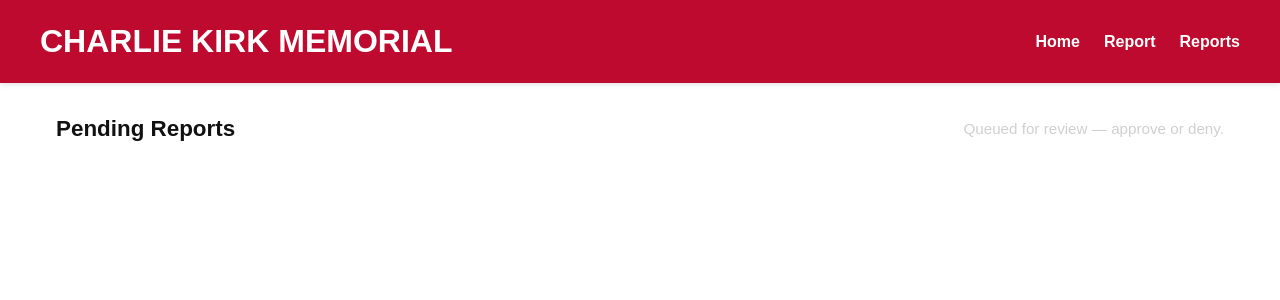
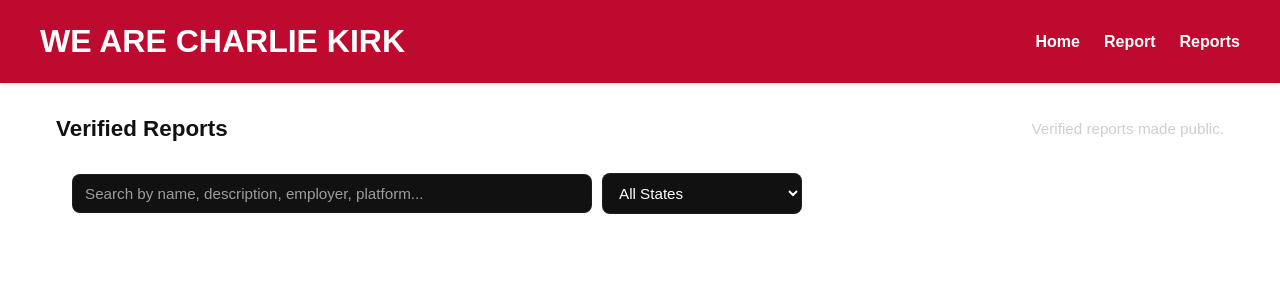
Before and after one commit to itsjustragic/fksdlfksok, a FastAPI app: page /reports in a window 1280 px wide. Shown: the top 300 px of the page. Run offline with FastAPI, Linux system fonts and the light colour scheme; data that the repository does not hold is empty.

Commit message:
Update reports.html

```diff
--- a/templates/reports.html
+++ b/templates/reports.html
@@ -3,18 +3,17 @@
 <head>
     <meta charset="utf-8" />
     <meta name="viewport" content="width=device-width,initial-scale=1" />
-    <title>Pending Reports - Charlie Kirk Memorial</title>
+    <title>Reports - Charlie Kirk Memorial</title>
     <link rel="icon" type="image/png" href="/static/logo.png">
     <link rel="stylesheet" href="/static/style.css">
     <style>
-    /* scoped lightbox / thumb styles */
-    .lightbox-overlay { position: fixed; inset: 0; background: rgba(0,0,0,0.85); display: none; align-items: center; justify-content: center; z-index: 99999; padding: 20px; }
+    /* lightbox / thumb styles */
+    .lightbox-overlay { position: fixed; inset:0; background: rgba(0,0,0,0.85); display:none; align-items:center; justify-content:center; z-index:99999; padding:20px; }
     .lightbox-overlay.visible { display:flex; }
-    .lightbox-container { position: relative; max-width: 95%; max-height: 95%; display:flex; align-items:center; justify-content:center; }
+    .lightbox-container { position: relative; max-width:95%; max-height:95%; display:flex; align-items:center; justify-content:center; }
     .lightbox-image { max-width:100%; max-height:100%; border-radius:8px; box-shadow: 0 10px 40px rgba(0,0,0,0.6); }
     .lightbox-close { position:absolute; top:8px; right:8px; background: rgba(0,0,0,0.6); color:#fff; border:none; font-size:20px; width:36px; height:36px; border-radius:6px; cursor:pointer; }
     .lightbox-arrow { position:absolute; top:50%; transform:translateY(-50%); background: rgba(0,0,0,0.5); color:#fff; border:none; font-size:28px; width:48px; height:72px; cursor:pointer; border-radius:6px; }
-    .lightbox-arrow.left { left:8px; } .lightbox-arrow.right { right:8px; }
     .thumb, .evidence-image { cursor: zoom-in; max-width:100%; border-radius:4px; display:block; margin:8px 0; }
     .lightbox-caption { margin-top:10px; color:#fff; font-size:0.95rem; text-align:center; max-width:90%; overflow:hidden; text-overflow:ellipsis; white-space:nowrap; }
     @media (max-width:720px){ .lightbox-arrow { width:42px; height:56px; font-size:22px; } }
@@ -23,7 +22,7 @@
 <body>
 <header class="header">
     <div class="header-container">
-        <h1>CHARLIE KIRK MEMORIAL</h1>
+        <h1>WE ARE CHARLIE KIRK</h1>
         <nav>
             <ul>
                 <li><a href="/">Home</a></li>
@@ -36,12 +35,29 @@
 
 <main class="reports-section">
     <div class="section-header">
-        <h2>Pending Reports</h2>
-        <p class="subtitle">Queued for review — approve or deny.</p>
+        <h2>Verified Reports</h2>
+        <p class="subtitle">Verified reports made public.</p>
     </div>
 
-    <div class="reports-grid">
-        {# html-only dedupe so duplicates won't render #}
+    <!-- FILTER CONTROLS -->
+    <div class="reports-controls" aria-label="Filter reports">
+        <div class="controls-inner">
+            <label for="reports-search" class="visually-hidden">Search reports</label>
+            <input id="reports-search" type="search" placeholder="Search by name, description, employer, platform..." aria-label="Search reports">
+
+            <label for="reports-state" class="visually-hidden">Filter by state</label>
+            <select id="reports-state" aria-label="Filter reports by state">
+                <option value="ALL">All States</option>
+                <!-- keep full list in your copy -->
+                <option value="UT">Utah</option>
+                <option value="TX">Texas</option>
+            </select>
+        </div>
+
+        <div id="no-results" class="no-results" style="display:none;">No reports match your filter.</div>
+    </div>
+
+    <div class="reports-grid" id="reports-grid">
         {% set _seen_sigs = [] %}
 
         {% for report in reports %}
@@ -51,9 +67,16 @@
             {% else %}
                 {% set _seen_sigs = _seen_sigs + [sig] %}
 
-                <article class="report-card" role="article" aria-labelledby="p-{{ report.id }}" data-id="{{ report.id }}">
+                <article
+                    class="report-card"
+                    role="article"
+                    aria-labelledby="r-{{ report.id }}"
+                    data-id="{{ report.id }}"
+                    data-fulltext="{{ (report.full_name or '') ~ ' ' ~ (report.description or '') ~ ' ' ~ (report.employer or '') ~ ' ' ~ (report.platform or '') ~ ' ' ~ (report.category or '') ~ ' ' ~ (report.location or '') }}"
+                    data-location="{{ report.location or '' }}"
+                >
                     <header class="report-card-header">
-                        <h3 id="p-{{ report.id }}">{{ report.full_name or "Anonymous" }}</h3>
+                        <h3 id="r-{{ report.id }}">{{ report.full_name or "Anonymous" }}</h3>
                         <div class="meta">
                             <span class="meta-item">{{ report.location or 'N/A' }}</span>
                             <span class="meta-sep">•</span>
@@ -71,22 +94,13 @@
                         <p class="desc">{{ report.description }}</p>
 
                         <div class="report-evidence">
-                            {# ========================
-                               Build image_list robustly from any likely shape:
-                               - report.image_urls (list)
-                               - report.image_urls (string: newline/comma list)
-                               - report.image_urls (json-like string ["url","url"])
-                               - report.image_list, report.images_only, report.images, report.imageUrls
-                               ======================== #}
-
+                            {# same robust parsing as pending.html - build image_list from many possible shapes #}
                             {% set image_list = [] %}
 
-                            {# 1) if report.image_urls exists #}
                             {% if report.image_urls %}
                                 {% if report.image_urls is string %}
                                     {% set raw = report.image_urls.strip() %}
                                     {% if raw.startswith('[') and raw.endswith(']') %}
-                                        {# JSON-like array string: remove brackets then split by commas, strip quotes/spaces #}
                                         {% set inner = raw[1:-1] %}
                                         {% for part in inner.split(',') %}
                                             {% set p = part.strip().strip('"').strip("'") %}
@@ -95,7 +109,6 @@
                                             {% endif %}
                                         {% endfor %}
                                     {% else %}
-                                        {# newline/comma separated plain text pasted list #}
                                         {% for line in report.image_urls.splitlines() %}
                                             {% for part in line.split(',') %}
                                                 {% set u = part.strip() %}
@@ -110,40 +123,31 @@
                                         {% endfor %}
                                     {% endif %}
                                 {% else %}
-                                    {# assume iterable/list-like #}
                                     {% for item in report.image_urls %}
                                         {% if item %}
                                             {% set u = item %}
                                             {% if u is string %}
                                                 {% set u = u.strip() %}
-                                                {% if u.startswith('<') and u.endswith('>') %}
-                                                    {% set u = u[1:-1].strip() %}
-                                                {% endif %}
+                                                {% if u.startswith('<') and u.endswith('>') %}{% set u = u[1:-1].strip() %}{% endif %}
                                                 {% set u = u.strip().strip('"').strip("'") %}
                                             {% endif %}
-                                            {% if u %}
-                                                {% set image_list = image_list + [u] %}
-                                            {% endif %}
+                                            {% if u %}{% set image_list = image_list + [u] %}{% endif %}
                                         {% endif %}
                                     {% endfor %}
                                 {% endif %}
                             {% endif %}
 
-                            {# 2) check other common keys that might be present (image_list, images_only, images, imageUrls) #}
+                            {# other potential keys #}
                             {% if report.image_list %}
                                 {% if report.image_list is string %}
                                     {% for line in report.image_list.splitlines() %}
                                         {% for part in line.split(',') %}
                                             {% set v = part.strip() %}
-                                            {% if v %}
-                                                {% set image_list = image_list + [v] %}
-                                            {% endif %}
+                                            {% if v %}{% set image_list = image_list + [v] %}{% endif %}
                                         {% endfor %}
                                     {% endfor %}
                                 {% else %}
-                                    {% for item in report.image_list %}
-                                        {% if item %}{% set image_list = image_list + [item] %}{% endif %}
-                                    {% endfor %}
+                                    {% for item in report.image_list %}{% if item %}{% set image_list = image_list + [item] %}{% endif %}{% endfor %}
                                 {% endif %}
                             {% endif %}
 
@@ -186,7 +190,7 @@
                                 {% endif %}
                             {% endif %}
 
-                            {# sanitize and dedupe while preserving order #}
+                            {# normalize & dedupe preserving order #}
                             {% set seen = [] %}
                             {% set normalized_list = [] %}
                             {% for u in image_list %}
@@ -200,11 +204,9 @@
                                     {% endif %}
                                 {% endif %}
                             {% endfor %}
-
-                            {# final image_list now in normalized_list #}
                             {% set image_list = normalized_list %}
 
-                            {# --- Determine images_only by extension check (strip ?/# for check) --- #}
+                            {# extension-based filter #}
                             {% set img_exts = ['jpg','jpeg','png','gif','webp','bmp','svg'] %}
                             {% set images_only = [] %}
                             {% if report.evidence_url %}
@@ -219,17 +221,15 @@
                                     {% endif %}
                                 {% endif %}
                             {% endif %}
-
                             {% for url in image_list %}
-                                {% set u = url %}
-                                {% set candidate = u.split('?')[0].split('#')[0].rstrip('/') %}
+                                {% set candidate = url.split('?')[0].split('#')[0].rstrip('/') %}
                                 {% set ext = candidate.rsplit('.',1)[-1]|lower if '.' in candidate else '' %}
-                                {% if ext in img_exts and (u not in images_only) %}
-                                    {% set images_only = images_only + [u] %}
+                                {% if ext in img_exts and (url not in images_only) %}
+                                    {% set images_only = images_only + [url] %}
                                 {% endif %}
                             {% endfor %}
 
-                            {# --- Render evidence_url (image only when extension matches) --- #}
+                            {# render evidence_url if extension matches otherwise link #}
                             {% if report.evidence_url %}
                                 {% set evsrc = report.evidence_url %}
                                 {% if evsrc is string %}
@@ -245,12 +245,11 @@
                                 {% endif %}
                             {% endif %}
 
-                            {# --- Render gallery thumbnails (only those with valid extension) --- #}
+                            {# gallery #}
                             {% if image_list and image_list|length > 0 %}
                                 <div class="evidence-gallery">
                                     {% for url in image_list %}
-                                        {% set u = url %}
-                                        {% set candidate = u.split('?')[0].split('#')[0].rstrip('/') %}
+                                        {% set candidate = url.split('?')[0].split('#')[0].rstrip('/') %}
                                         {% set ext = candidate.rsplit('.',1)[-1]|lower if '.' in candidate else '' %}
                                         {% if ext in img_exts %}
                                             <img src="{{ url }}" alt="Additional evidence" class="thumb" loading="lazy">
@@ -260,31 +259,22 @@
                                     {% endfor %}
                                 </div>
                             {% endif %}
-
                         </div>
 
-                        {# provide JS lightbox with only the image-extension-matching urls #}
+                        {# JS lightbox payload #}
                         <script type="application/json" data-report-images-for="{{ report.id }}">
                             {{ (images_only or []) | tojson }}
                         </script>
 
                     </div>
 
-                    <footer class="report-card-actions">
-                        <form action="/approve/{{ report.id }}" method="post" class="action-form">
-                            <button type="submit" class="admin-button small">Approve</button>
-                        </form>
-                        <form action="/deny/{{ report.id }}" method="post" class="action-form">
-                            <button type="submit" class="deny-button small">Deny</button>
-                        </form>
-                    </footer>
                 </article>
             {% endif %}
         {% endfor %}
     </div>
 </main>
 
-<!-- Lightbox DOM -->
+<!-- Lightbox DOM & inline script (same as before) -->
 <div id="lightbox" class="lightbox-overlay" aria-hidden="true" role="dialog" aria-modal="true">
     <div class="lightbox-container">
         <button class="lightbox-arrow left" aria-label="Previous image">&larr;</button>
```
